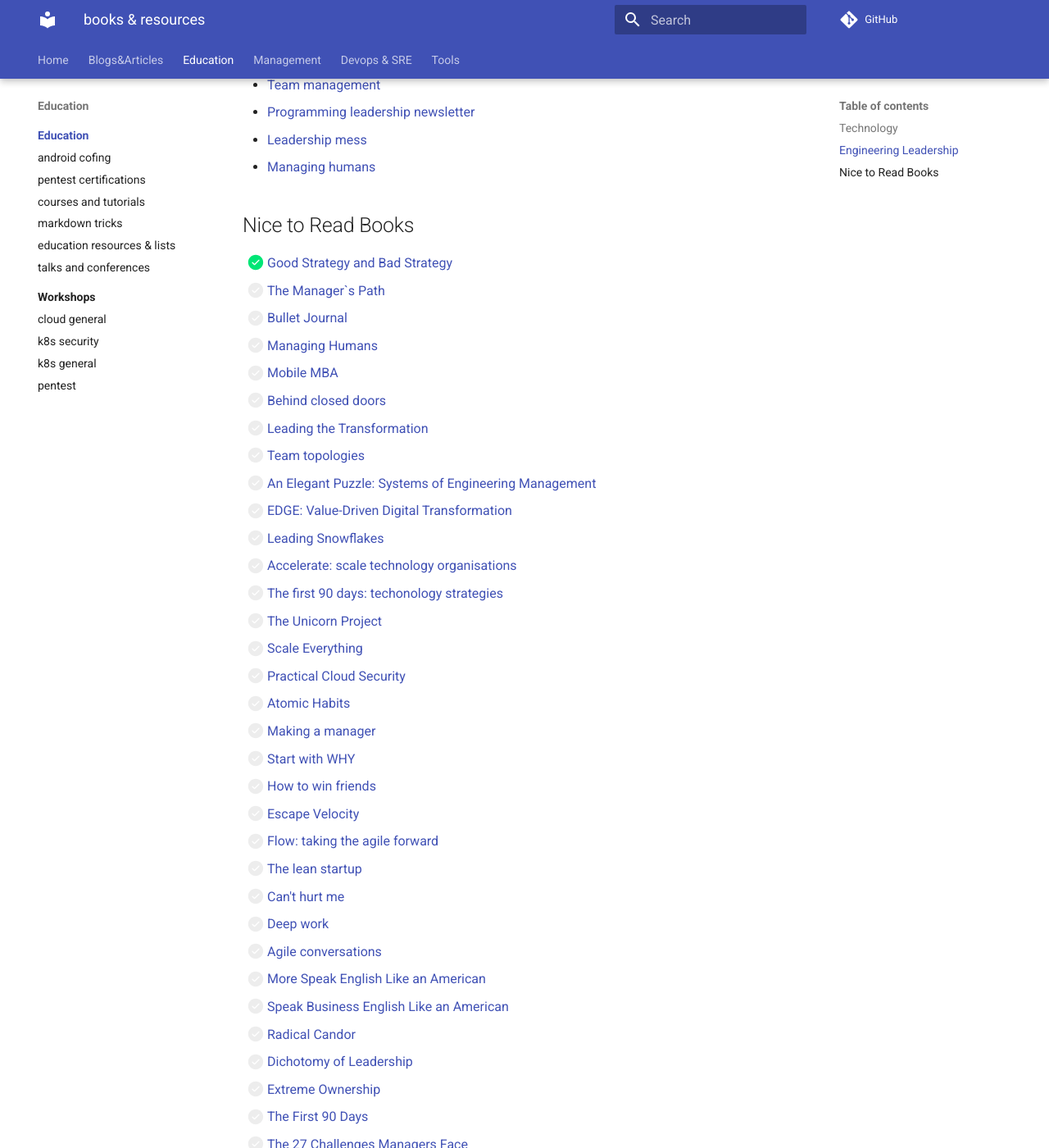
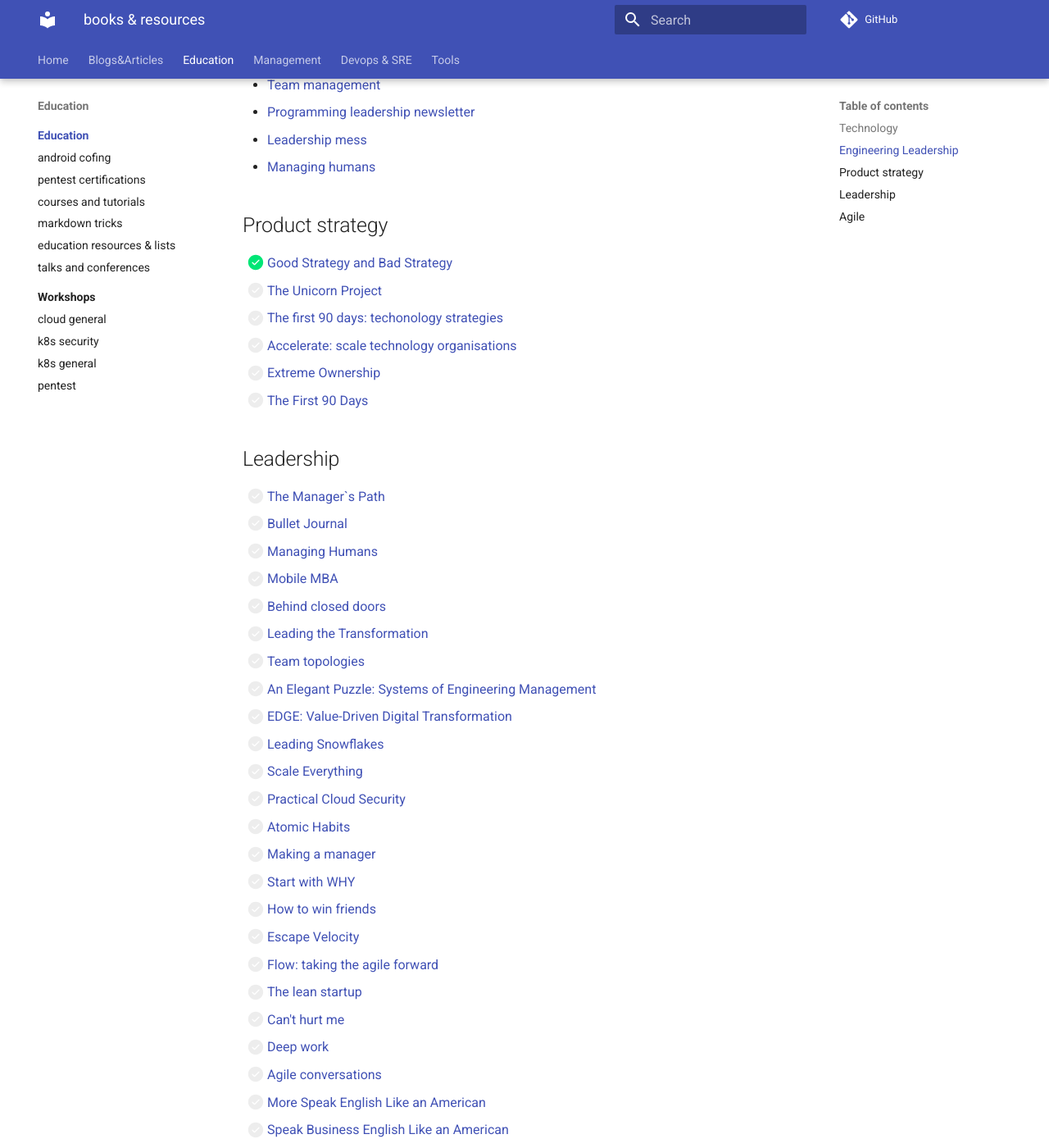
Before and after one commit to ivankatliarchuk/knowledge-base, an MkDocs documentation site: the page built from docs/education/index.md, in a window 1280 px wide and 1400 px high, scrolled down 439 px. Shown: the whole window at 82% size. Built offline with MkDocs 1.6.1 and Material for MkDocs 9.7.7, drawn with Linux system fonts in a browser that asks for light colours; comment, search, counter and statistics services are not loaded; some of the changed lines change nothing that is shown; some of the changed text lies outside the part shown.

Commit message:
docs: more books on agile

```diff
--- a/docs/education/index.md
+++ b/docs/education/index.md
@@ -24,9 +24,17 @@
 - [Leadership mess][leadership-mess]
 - [Managing humans](https://github.com/ivankatliarchuk/managing-humans)
 
-## Nice to Read Books
+## Product strategy
 
 - [x] [Good Strategy and Bad Strategy][good-bad-strategy]
+- [ ] [The Unicorn Project][unicorn-project]
+- [ ] [The first 90 days: techonology strategies][accelerate]
+- [ ] [Accelerate: scale technology organisations][accelerate]
+- [ ] [Extreme Ownership](https://www.amazon.co.uk/Extreme-Ownership-Jocko-Willink/dp/1250067057)
+- [ ] [The First 90 Days](https://www.amazon.com/First-90-Days-Strategies-Expanded/dp/1422188612/ref=sr_1_1?ie=UTF8&qid=1546614786&sr=8-1&keywords=the+first+90+days)
+
+## Leadership
+
 - [ ] [The Manager`s Path](https://www.amazon.co.uk/Manager%60s-Path-Camille-Fournier/dp/1491973897)
 - [ ] [Bullet Journal](https://bulletjournal.com/pages/book)
 - [ ] [Managing Humans](https://www.amazon.co.uk/Managing-Humans-Humorous-Software-Engineering/dp/1430243147)
@@ -37,9 +45,6 @@
 - [ ] [An Elegant Puzzle: Systems of Engineering Management][elegant-puzzle]
 - [ ] [EDGE: Value-Driven Digital Transformation][edge-value-driven]
 - [ ] [Leading Snowflakes](http://leadingsnowflakes.com/)
-- [ ] [Accelerate: scale technology organisations][accelerate]
-- [ ] [The first 90 days: techonology strategies][accelerate]
-- [ ] [The Unicorn Project][unicorn-project]
 - [ ] [Scale Everything](https://github.com/binhnguyennus/awesome-scalability)
 - [ ] [Practical Cloud Security](https://www.oreilly.com/library/view/practical-cloud-security/9781492037507)
 - [ ] [Atomic Habits](https://jamesclear.com/atomic-habits)
@@ -56,8 +61,6 @@
 - [ ] [Speak Business English Like an American](https://www.amazon.co.uk/Speak-Business-English-Like-American/dp/0972530061)
 - [ ] [Radical Candor](https://www.radicalcandor.com/the-book/)
 - [ ] [Dichotomy of Leadership](https://www.amazon.co.uk/Dichotomy-Leadership-Jocko-Willink/dp/1250195772)
-- [ ] [Extreme Ownership](https://www.amazon.co.uk/Extreme-Ownership-Jocko-Willink/dp/1250067057)
-- [ ] [The First 90 Days](https://www.amazon.com/First-90-Days-Strategies-Expanded/dp/1422188612/ref=sr_1_1?ie=UTF8&qid=1546614786&sr=8-1&keywords=the+first+90+days)
 - [ ] [The 27 Challenges Managers Face](https://www.amazon.com/Challenges-Managers-Face-Step-Step/dp/111872559X/ref=sr_1_fkmr2_1?ie=UTF8&qid=1546614819&sr=8-1-fkmr2&keywords=37+challenges+managers+face)
 - [ ] [Becoming a Technical Leader](https://www.amazon.com/Becoming-Technical-Leader-Problem-Solving-Approach/dp/0932633021)
 - [ ] [Turn the Ship Around!](https://www.amazon.co.uk/Turn-Ship-Around-Building-Breaking/dp/1591846404)
@@ -68,6 +71,10 @@
 - [ ] [People: Productivity project and Teams](https://www.amazon.com/Peopleware-Productive-Projects-Teams-Second/dp/0932633439)
 - [ ] [The Wisdom of Teams](https://www.amazon.co.uk/Wisdom-Teams-Creating-High-Performance-Organization-ebook/dp/B004OC07B2)
 - [ ] [Leading at the Edge](https://www.amazon.co.uk/Leading-Edge-Leadership-Extraordinary-Shackletons/dp/0814405436)
+
+## Agile
+
+- [ ] [User Story Mapping: Discover the Whole Story](https://www.amazon.co.uk/User-Story-Mapping-Discover-Product/dp/1491904909)
 
 <!-- resources -->
 [good-bad-strategy]: https://www.goodreads.com/book/show/11721966-good-strategy-bad-strategy
```
